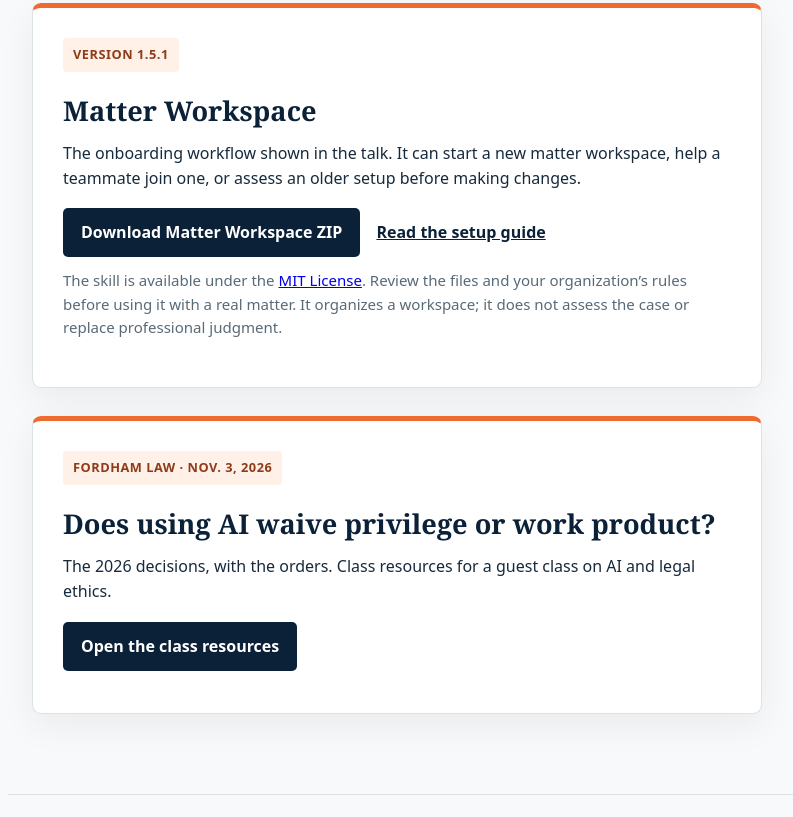
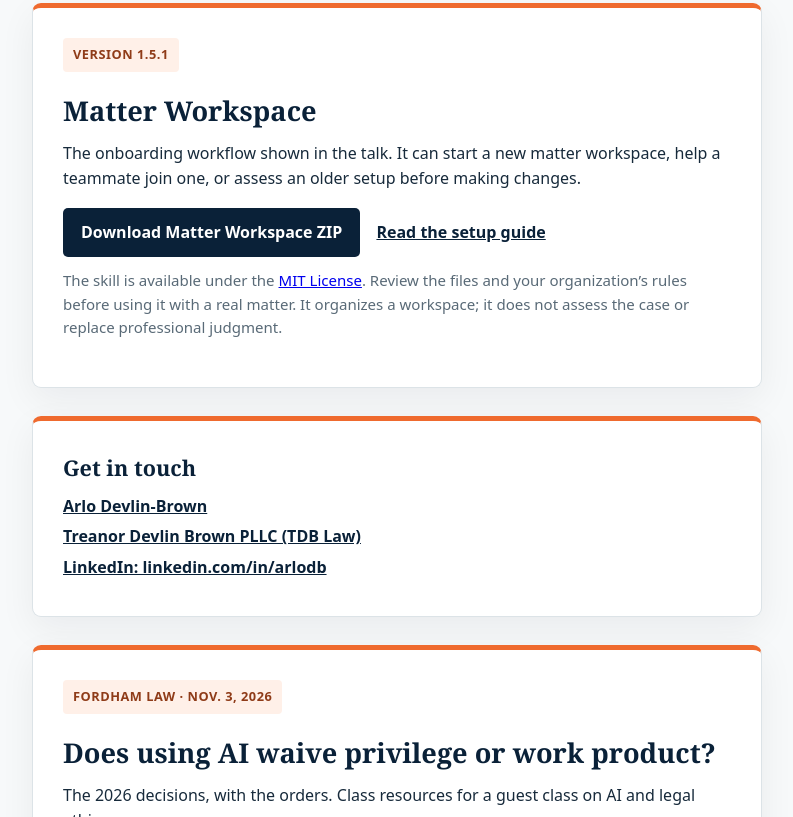
Before and after one commit to ADBTDB/resources, a plain HTML site: page index.html in a window 1280 px wide. Shown: the part 476-1293 px from the top of the page, without its empty margins (132-925 px from the left). Drawn offline with Linux system fonts and the light colour scheme.

Commit message:
Add contact details (Arlo Devlin-Brown, TDB Law, LinkedIn)

```diff
--- a/index.html
+++ b/index.html
@@ -26,6 +26,10 @@
     .guide { color:var(--navy); font-weight:700; }
     .note { color:var(--muted); font-size:.94rem; margin-top:22px; }
     footer { border-top:1px solid var(--line); max-width:1000px; margin:auto; padding:24px; color:var(--muted); font-size:.88rem; }
+    .contact h2 { font-size:1.35rem; }
+    .contact ul { list-style:none; padding:0; margin:0; }
+    .contact li { margin:0 0 6px; }
+    .contact a { color:var(--navy); font-weight:700; }
     @media (max-width:600px) { main { padding-top:44px; } .card { padding:24px; } }
   </style>
 </head>
@@ -43,6 +47,14 @@
       <a class="guide" href="setup.html">Read the setup guide</a>
       <p class="note">The skill is available under the <a href="LICENSE">MIT License</a>. Review the files and your organization’s rules before using it with a real matter. It organizes a workspace; it does not assess the case or replace professional judgment.</p>
     </section>
+    <section class="card contact" aria-labelledby="contact-title" style="margin-top:28px">
+      <h2 id="contact-title">Get in touch</h2>
+      <ul>
+        <li><a href="https://tdblaw.com/our-team/arlo-devlin-brown/">Arlo Devlin-Brown</a></li>
+        <li><a href="https://tdblaw.com/">Treanor Devlin Brown PLLC (TDB Law)</a></li>
+        <li><a href="https://www.linkedin.com/in/arlodb">LinkedIn: linkedin.com/in/arlodb</a></li>
+      </ul>
+    </section>
     <section class="card" aria-labelledby="fordham-title" style="margin-top:28px">
       <span class="status">Fordham Law · Nov. 3, 2026</span>
       <h2 id="fordham-title">Does using AI waive privilege or work product?</h2>
```
